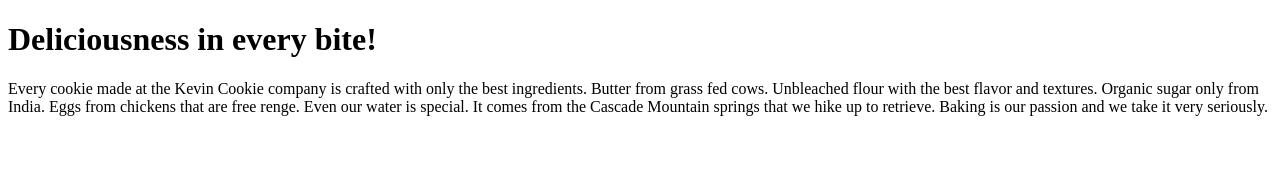
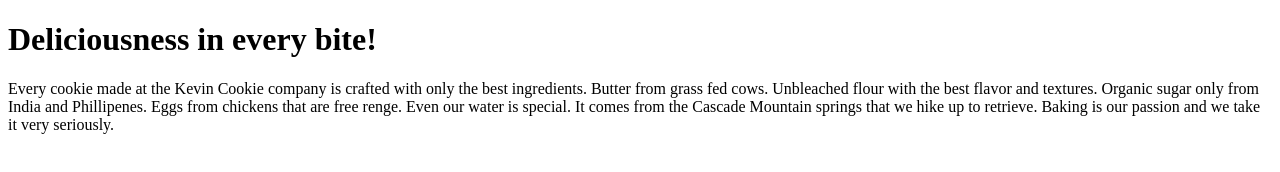
Before and after one commit to KeenanHusselmann/gitTutorial, a plain HTML site: page index.htm in a window 1280 px wide. Drawn offline with Linux system fonts and the light colour scheme.

Commit message:
Update index.htm

```diff
--- a/index.htm
+++ b/index.htm
@@ -6,7 +6,7 @@
 
 
 <p>Every cookie made at the Kevin Cookie company is crafted with only the best ingredients.
- Butter from grass fed cows.  Unbleached flour with the best flavor and textures. Organic sugar only from India.
+ Butter from grass fed cows.  Unbleached flour with the best flavor and textures. Organic sugar only from India and Phillipenes.
 Eggs from chickens that are free renge. Even our water is special.  It comes from the Cascade Mountain springs that we hike up to retrieve.
 Baking is our passion and we take it very seriously.</p>
 
```
